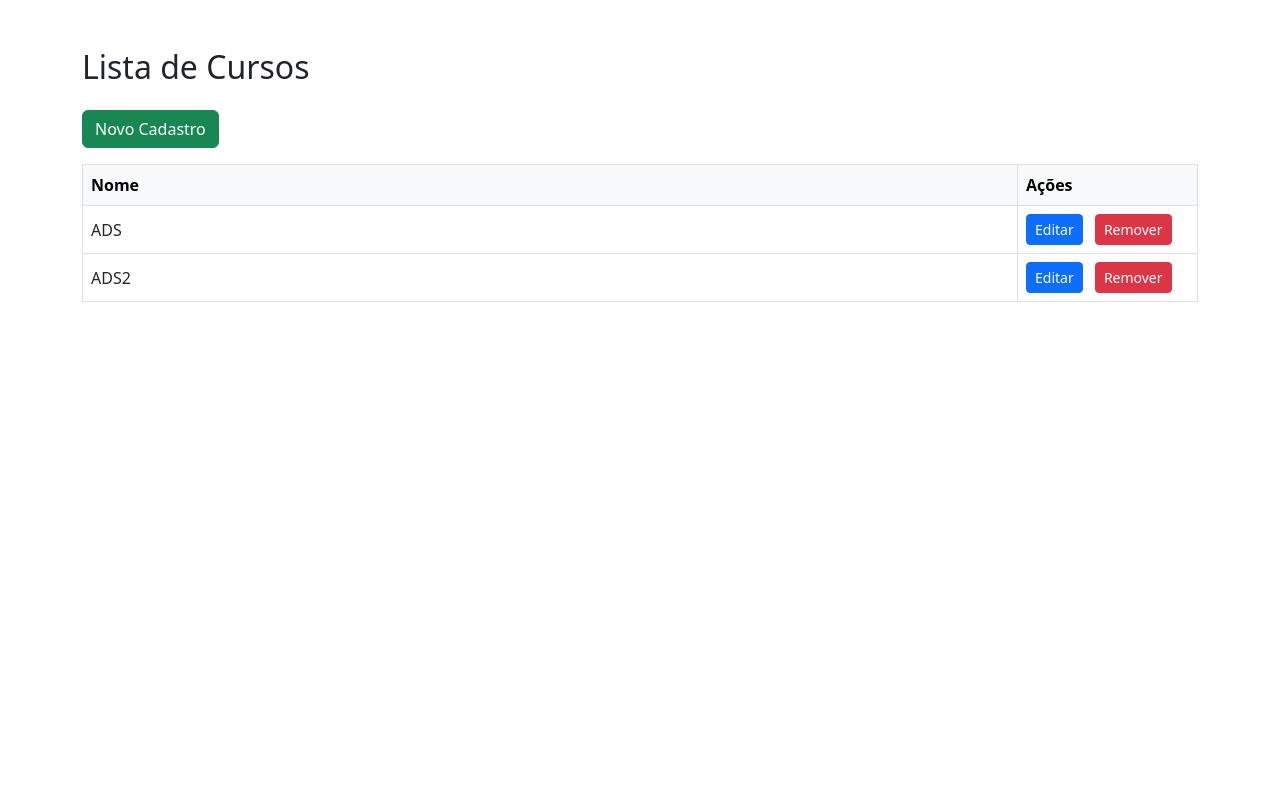
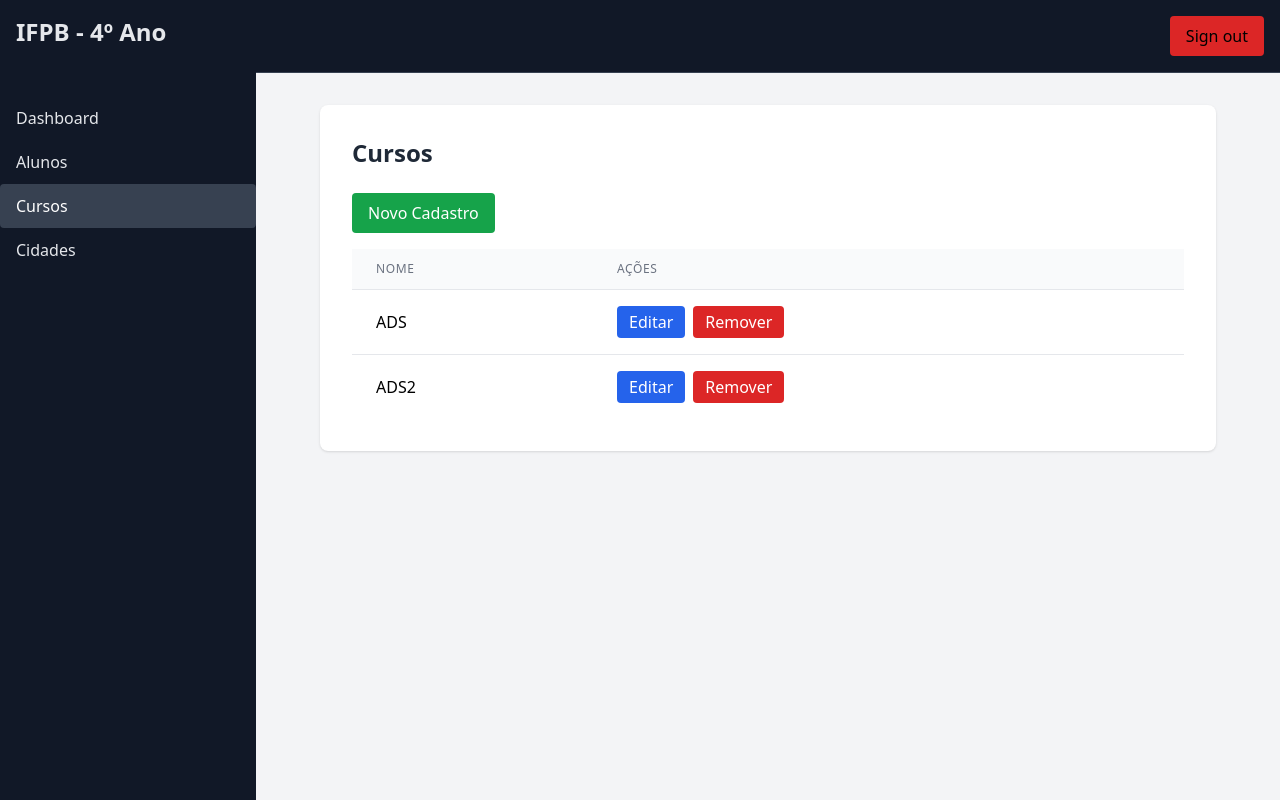
Before and after one commit to Gerencia-de-configuracao-e-mudancas/projeto-final-dashboard-matriculas, a plain HTML site: page cursos.html in a window 1280 px wide. Drawn offline with nearby package versions, Linux system fonts and the light colour scheme.

Commit message:
Adiciona menu lateral na página de cursos

```diff
--- a/cursos.html
+++ b/cursos.html
@@ -1,44 +1,87 @@
-<!doctype html>
+<!DOCTYPE html>
 <html lang="pt-br">
 <head>
-    <meta charset="utf-8">
-    <meta name="viewport" content="width=device-width, initial-scale=1">
-    <title>Lista de Cursos</title>
-    <link href="https://cdn.jsdelivr.net/npm/bootstrap@5.3.0/dist/css/bootstrap.min.css" rel="stylesheet">
+  <meta charset="UTF-8">
+  <meta name="viewport" content="width=device-width, initial-scale=1.0">
+  <title>Cursos</title>
+  <script src="https://cdn.tailwindcss.com"></script>
 </head>
-<body>
+<body class="bg-gray-800 font-sans leading-normal tracking-normal">
+  <div class="flex h-screen">
+    <!-- Menu lateral -->
+    <aside class="w-64 bg-gray-900 text-gray-200">
+      <div class="p-4 text-2xl font-bold">
+        IFPB - 4º Ano
+      </div>
+      <nav class="mt-8">
+        <a href="index.html" class="block py-2.5 px-4 rounded transition duration-200 hover:bg-gray-700 hover:text-white">
+          Dashboard
+        </a>
+        <a href="alunos.html" class="block py-2.5 px-4 rounded transition duration-200 hover:bg-gray-700 hover:text-white">
+          Alunos
+        </a>
+        <a href="cursos.html" class="block py-2.5 px-4 rounded transition duration-200 bg-gray-700 text-white">
+          Cursos
+        </a>
+        <a href="cidades.html" class="block py-2.5 px-4 rounded transition duration-200 hover:bg-gray-700 hover:text-white">
+          Cidades
+        </a>
+      </nav>
+    </aside>
 
-    <div class="container my-5">
-        <h2 class="mb-4">Lista de Cursos</h2>
-        <div class="mb-3">
-            <button class="btn btn-success">Novo Cadastro</button>
+    <!-- Conteúdo -->
+    <div class="flex-1 flex flex-col overflow-hidden">
+      <!-- Header -->
+      <header class="flex justify-between items-center p-4 bg-gray-900 border-b border-gray-700">
+        <div></div>
+        <div>
+          <button class="px-4 py-2 bg-red-600 rounded hover:bg-red-700">Sign out</button>
         </div>
-        <div class="table-responsive">
-            <table class="table table-bordered align-middle">
-                <thead class="table-light">
+      </header>
+
+      <!-- Main -->
+      <main class="flex-1 overflow-y-auto p-8 bg-gray-100">
+        <div class="max-w-4xl mx-auto bg-white rounded-lg shadow p-8">
+          <h1 class="text-2xl font-bold text-gray-800 mb-6">Cursos</h1>
+          <div class="mb-4">
+            <button class="bg-green-600 hover:bg-green-700 text-white px-4 py-2 rounded">
+              Novo Cadastro
+            </button>
+          </div>
+          <div class="overflow-x-auto">
+            <table class="min-w-full divide-y divide-gray-200">
+              <thead class="bg-gray-50">
                 <tr>
-                        <th>Nome</th>
-                        <th style="width: 180px;">Ações</th>
+                  <th class="px-6 py-3 text-left text-xs font-medium text-gray-500 uppercase tracking-wider">Nome</th>
+                  <th class="px-6 py-3 text-left text-xs font-medium text-gray-500 uppercase tracking-wider">Ações</th>
                 </tr>
               </thead>
-                <tbody>
+              <tbody class="bg-white divide-y divide-gray-200">
                 <tr>
-                        <td>ADS</td>
-                        <td>
-                            <button class="btn btn-primary btn-sm me-2">Editar</button>
-                            <button class="btn btn-danger btn-sm">Remover</button>
+                  <td class="px-6 py-4 whitespace-nowrap">ADS</td>
+                  <td class="px-6 py-4 whitespace-nowrap">
+                    <div class="flex gap-2">
+                      <button class="bg-blue-600 hover:bg-blue-700 text-white px-3 py-1 rounded">Editar</button>
+                      <button class="bg-red-600 hover:bg-red-700 text-white px-3 py-1 rounded">Remover</button>
+                    </div>
                   </td>
                 </tr>
                 <tr>
-                        <td>ADS2</td>
-                        <td>
-                            <button class="btn btn-primary btn-sm me-2">Editar</button>
-                            <button class="btn btn-danger btn-sm">Remover</button>
+                  <td class="px-6 py-4 whitespace-nowrap">ADS2</td>
+                  <td class="px-6 py-4 whitespace-nowrap">
+                    <div class="flex gap-2">
+                      <button class="bg-blue-600 hover:bg-blue-700 text-white px-3 py-1 rounded">Editar</button>
+                      <button class="bg-red-600 hover:bg-red-700 text-white px-3 py-1 rounded">Remover</button>
+                    </div>
                   </td>
                 </tr>
+                <!-- Adicione mais cursos aqui -->
               </tbody>
             </table>
           </div>
         </div>
+      </main>
+    </div>
+  </div>
 </body>
 </html>
```
Lines whose indentation alone changed are shown as unchanged.
